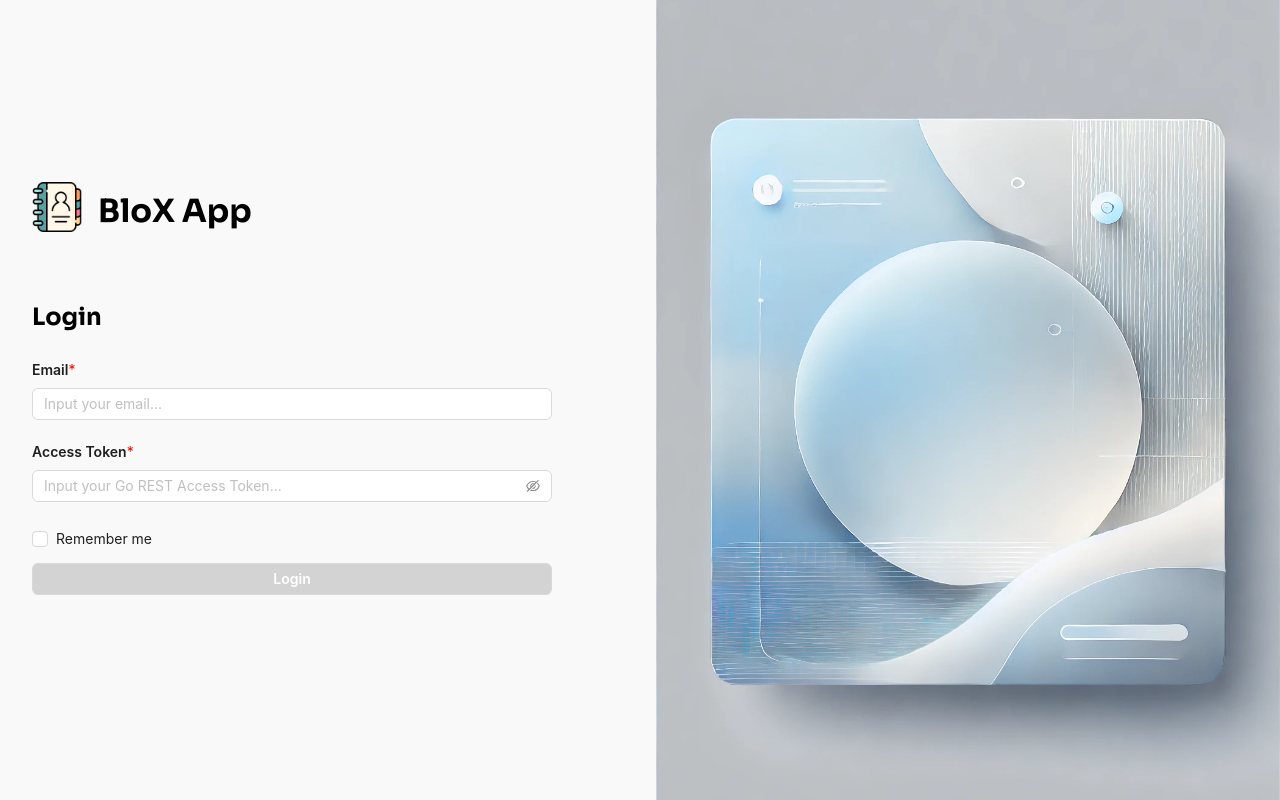
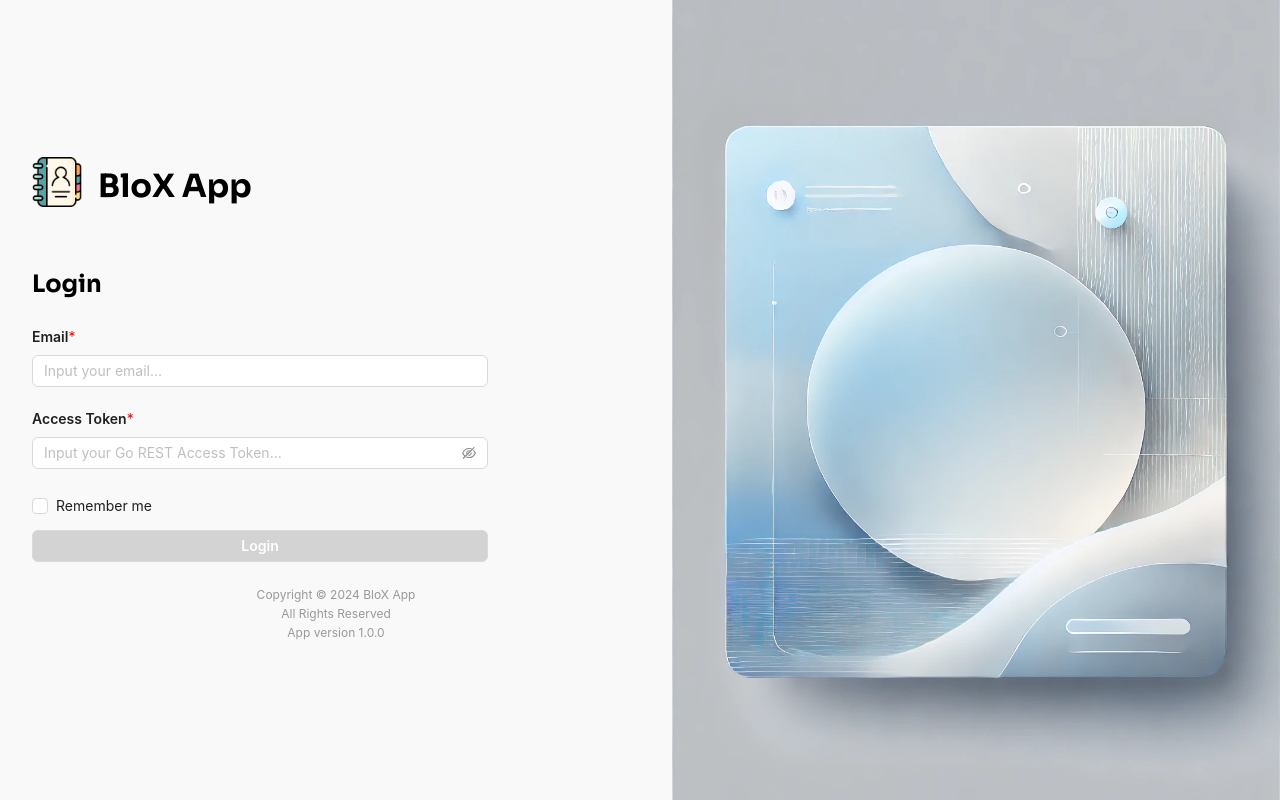
Before and after one commit to MichelleAG27/blox-app, a Next.js app: page / in a window 1280 px wide. Built offline with nearby package versions, Linux system fonts and the light colour scheme.

Commit message:
Footer Login

```diff
--- a/components/LoginPage.tsx
+++ b/components/LoginPage.tsx
@@ -60,7 +60,6 @@ export default function LoginPage() {
         }
     };
 
-
     const onFinishFailed = (errorInfo: any) => {
         message.error("Please check your input fields.");
     };
@@ -76,9 +75,31 @@ export default function LoginPage() {
                 backgroundColor: "#f9f9f9",
             }}
         >
-            <div style={{ flex: 1, paddingLeft: 32, maxWidth: "100%", height: "auto" }}>
-                <div style={{ textAlign: "center", marginBottom: "4em", display: "flex", gap: "1em" }}>
-                    <img src="/logo-navbar.png" alt="Logo" style={{ height: 50, objectFit: "contain" }} />
+            <div
+                style={{
+                    flex: 1,
+                    padding: 32,
+                    maxWidth: "100%",
+                    height: "100%",
+                    display: "flex",
+                    flexDirection: "column",
+                    justifyContent: "center",
+                }}
+            >
+                <div>
+                    <div
+                        style={{
+                            textAlign: "center",
+                            marginBottom: "2em",
+                            display: "flex",
+                            gap: "1em",
+                        }}
+                    >
+                        <img
+                            src="/logo-navbar.png"
+                            alt="Logo"
+                            style={{ height: 50, objectFit: "contain" }}
+                        />
                         <h1
                             style={{
                                 fontWeight: "bold",
@@ -94,6 +115,7 @@ export default function LoginPage() {
                     <h4
                         style={{
                             fontWeight: "bold",
+                            marginTop: "1em",
                             paddingBottom: "24px",
                             display: "inline-block",
                             fontSize: "24px",
@@ -105,7 +127,7 @@ export default function LoginPage() {
                         form={form}
                         name="basic"
                         labelCol={{ span: 8 }}
-                    wrapperCol={{ span: 20 }}
+                        wrapperCol={{ span: 18 }}
                         initialValues={{ remember: false }}
                         onFinish={onFinish}
                         onFinishFailed={onFinishFailed}
@@ -147,7 +169,9 @@ export default function LoginPage() {
                         >
                             <div>
                                 <div style={{ marginBottom: "0.5em", display: "flex" }}>
-                                <span style={{ fontWeight: 600, fontSize: "14px" }}>Access Token</span>
+                                    <span style={{ fontWeight: 600, fontSize: "14px" }}>
+                                        Access Token
+                                    </span>
                                     <span style={{ color: "red" }}>*</span>
                                 </div>
                                 <Input.Password
@@ -175,7 +199,7 @@ export default function LoginPage() {
                         </Form.Item>
 
                         {/* Submit Button */}
-                    <Form.Item label={null} wrapperCol={{ span: 20 }}>
+                        <Form.Item label={null} wrapperCol={{ span: 18 }}>
                             <Button
                                 type="primary"
                                 htmlType="submit"
@@ -192,9 +216,29 @@ export default function LoginPage() {
                                 Login
                             </Button>
                         </Form.Item>
+
+ {/* Footer */}
+                    <footer
+                        style={{
+                            textAlign: "center",
+                            marginTop: "2em",
+                            fontSize: "12px",
+                            color: "#999",
+                        }}
+                    >
+                        <p>
+                            Copyright © 2024 BloX App <br />
+                            All Rights Reserved <br />
+                            App version 1.0.0
+                        </p>
+                    </footer>
                     </Form>
+
+
+                </div>
             </div>
 
+            {/*Image*/}
             <div style={{ flex: 1, textAlign: "center" }}>
                 <img
                     src="/login-image.png"
```
Lines whose indentation alone changed are shown as unchanged.
